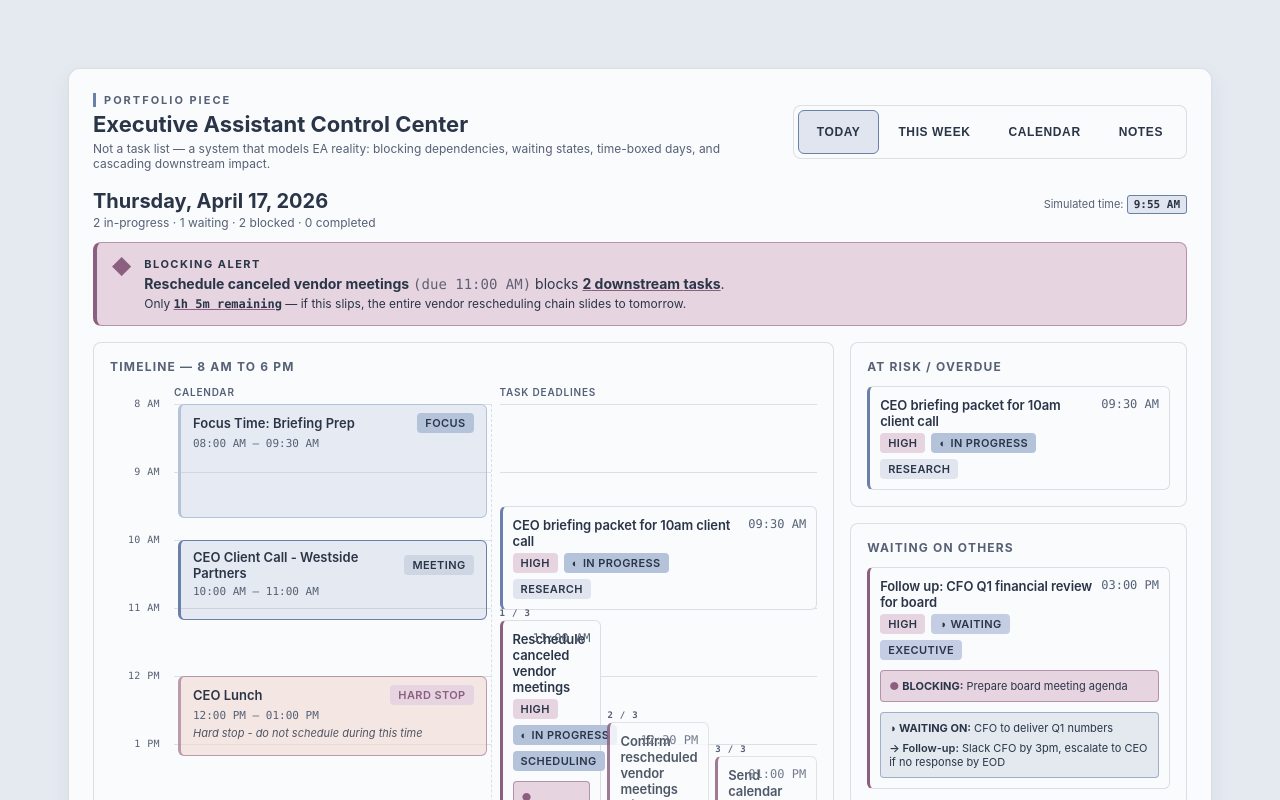
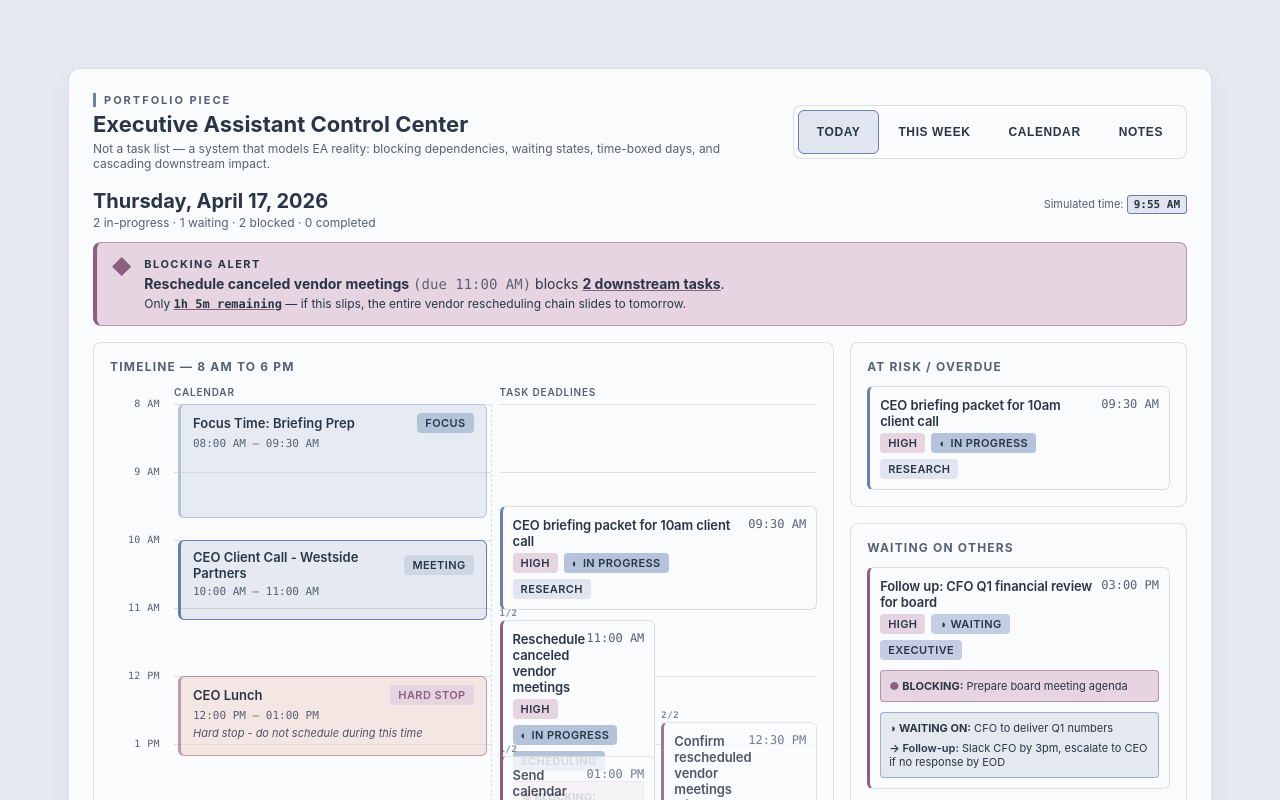
Before and after one commit to devika-builds/ea-control-center, a React (Vite) app in the folder ea-control-center/: page / in a window 1280 px wide. Shown: the top 800 px of the page. Built offline with nearby package versions, Linux system fonts and the light colour scheme.

Commit message:
Add files via upload

```diff
--- a/ea-control-center/src/ExecutiveAssistantControlCenter.jsx
+++ b/ea-control-center/src/ExecutiveAssistantControlCenter.jsx
@@ -735,52 +735,60 @@ const EventBlock = ({ event }) => {
   );
 };
 
+// Hard cap on side-by-side packing. Beyond 2 columns, cards become unreadable
+// (titles wrap word-by-word). A third task that can't fit in a 2-column cluster
+// is pushed DOWN below the cluster instead of being squeezed into a third lane.
+const MAX_COLUMNS = 2;
+
 // Estimate a compact task card's rendered height so deadline blocks occupy
 // an appropriate slice of the timeline even when no explicit duration exists.
-// `columnCount` accounts for side-by-side packing: when cards are squeezed to
-// 50 % width (or tighter) the title + context lines wrap more, so their real
-// rendered height is meaningfully taller than a full-width card's.
+// `columnCount` accounts for side-by-side packing: when cards are at 50 %
+// width their context lines wrap more, but not as dramatically as at 33 %.
 const estimateCompactTaskHeight = (task, columnCount = 1) => {
-  // Rough char budget per line. A full-width compact card fits ~48 chars of
-  // 13px title text; each additional column roughly halves that budget.
-  const charsPerLine = Math.max(16, Math.floor(48 / columnCount));
+  // Char budget per line at compact 13px. Softer ramp than the 3-column-era
+  // estimator: 46 chars at col=1, ~26 at col=2. Title lines capped at 3.
+  const charsPerLine = columnCount === 1 ? 46 : 26;
   const titleLen = (task.title || "").length;
-  const titleLines = Math.max(1, Math.ceil(titleLen / charsPerLine));
-
-  // Base: header row (1-line title) + meta row (chips/time) + padding.
-  let h = 60 + titleLines * 20;
+  const titleLines = Math.min(3, Math.max(1, Math.ceil(titleLen / charsPerLine)));
+
+  // Base: header row (title) + chip row + padding.
+  let h = 56 + titleLines * 18;
 
   const isBlocked = task.status === "blocked";
   const isWaiting = task.status === "waiting";
   const isBlocking =
     (task.blockingTasks || []).length > 0 && !isBlocked && task.status !== "completed";
 
-  // Context lines (BLOCKING / WAITING ON / follow-up) wrap more aggressively
-  // when squeezed, so budget extra vertical room per column.
-  const contextLine = columnCount > 1 ? 52 : 34;
+  // Context lines (BLOCKING / WAITING ON / follow-up) wrap a bit more at 50%
+  // width but not catastrophically — small penalty only.
+  const contextLine = columnCount > 1 ? 42 : 32;
 
   if (isBlocking) h += contextLine;
   if (isBlocked && (task.blockedBy || []).length > 0) h += contextLine;
   if (isWaiting) {
     h += contextLine;
-    if (task.followUpAction) h += columnCount > 1 ? 36 : 24;
+    if (task.followUpAction) h += columnCount > 1 ? 28 : 22;
   }
   return h;
 };
 
-// Collision-detection column assignment.
+// Collision-detection column assignment with a MAX_COLUMNS=2 hard cap.
 //
-// Each task occupies a vertical slice of the timeline from its due-time top
-// to top + estimated height. Tasks whose slices overlap get assigned to
-// adjacent columns so they render side-by-side rather than stacking.
+// Each task occupies a vertical slice from its due-time top to top + estimated
+// height. Overlapping tasks pack side-by-side into adjacent columns — but
+// never more than MAX_COLUMNS (=2). If a third task would be needed, we
+// *flush* the current cluster and start a new one immediately below it, so
+// the task moves DOWN the timeline rather than being squeezed into a third
+// unreadable lane.
 //
 // Algorithm:
 //   1. Sort tasks by due time (idealTop).
-//   2. Walk through them, assigning each the lowest column index whose last
-//      task ended before this one starts (interval-graph coloring / greedy).
-//   3. Group contiguous overlap runs into clusters; every card in a cluster
-//      shares the same columnCount, so their widths are equal and they
-//      line up into a clean side-by-side grid.
+//   2. For each task: if it starts after the current cluster's repacked
+//      bottom, flush. Otherwise, try to place it in column 0 or 1.
+//   3. If both columns are occupied → flush cluster, bump the task's top to
+//      `flushedBottom + gap`, start a fresh cluster at column 0.
+//   4. After each insertion, repack the cluster so the next iteration's
+//      overlap test uses width-accurate heights.
 //
 // Returns: { placements: [{ task, top, height, column, columnCount }], totalHeight }
 const computeTaskColumns = (tasks) => {
@@ -789,18 +797,16 @@ const computeTaskColumns = (tasks) => {
     (a, b) => parseTimeToHours(a.dueTime) - parseTimeToHours(b.dueTime)
   );
 
-  // Helper: build an initial slice with a height estimate for the given width.
-  const makeSlice = (task, columnCount) => {
-    const top = (parseTimeToHours(task.dueTime) - DAY_START_HOUR) * HOUR_HEIGHT;
+  const CLUSTER_GAP = 8; // vertical gutter between an ejected task and the flushed cluster above
+
+  // Helper: build a slice for the given columnCount. `forcedTop` lets us bump
+  // a task below its natural due-time position when it's been ejected.
+  const makeSlice = (task, columnCount, forcedTop) => {
+    const naturalTop = (parseTimeToHours(task.dueTime) - DAY_START_HOUR) * HOUR_HEIGHT;
+    const top = forcedTop != null ? forcedTop : naturalTop;
     const height = estimateCompactTaskHeight(task, columnCount);
     return { task, top, bottom: top + height, height };
   };
-
-  // We run the cluster-and-assign loop iteratively: we re-estimate heights
-  // once we know each cluster's columnCount, then flush the cluster with
-  // width-accurate bottoms. If a re-estimated card now overlaps the next
-  // incoming task, the new task joins the existing cluster instead of opening
-  // a new one — preventing the visual stacking bug.
 
   const placements = [];
   let cluster = []; // [{ task, top, bottom, height, column }]
@@ -821,12 +827,15 @@ const computeTaskColumns = (tasks) => {
     return maxBottom;
   };
 
+  // Flush returns the cluster's bottom edge so the caller can position
+  // anything being ejected just below it.
   const flushCluster = () => {
-    if (!cluster.length) return;
-    repackCluster();
+    if (!cluster.length) return 0;
+    const bottom = repackCluster();
     placements.push(...cluster);
     cluster = [];
     clusterEnd = -Infinity;
+    return bottom;
   };
 
   sorted.forEach((task) => {
@@ -836,18 +845,29 @@ const computeTaskColumns = (tasks) => {
     if (s.top >= clusterEnd) {
       flushCluster();
     }
-    // Assign lowest free column within the active cluster.
+    // Find lowest free column within the MAX_COLUMNS cap.
     const columnEnds = {};
     cluster.forEach((p) => {
       columnEnds[p.column] = Math.max(columnEnds[p.column] ?? -Infinity, p.bottom);
     });
     let column = 0;
-    while ((columnEnds[column] ?? -Infinity) > s.top) column += 1;
-    cluster.push({ ...s, column });
-    // Tentatively repack NOW so the next iteration's overlap test uses
-    // width-accurate heights. This is what prevents the "looks fine at
-    // full width but overlaps at 50%" bug.
-    clusterEnd = repackCluster();
+    while (column < MAX_COLUMNS && (columnEnds[column] ?? -Infinity) > s.top) {
+      column += 1;
+    }
+
+    if (column < MAX_COLUMNS) {
+      // Fits in-cluster at this column.
+      cluster.push({ ...s, column });
+      clusterEnd = repackCluster();
+    } else {
+      // All columns occupied → eject: flush this cluster and drop the task
+      // into a fresh cluster starting just below the flushed bottom.
+      const flushedBottom = flushCluster();
+      const bumpedTop = Math.max(s.top, flushedBottom + CLUSTER_GAP);
+      const bumped = makeSlice(task, 1, bumpedTop);
+      cluster.push({ ...bumped, column: 0 });
+      clusterEnd = repackCluster();
+    }
   });
   flushCluster();
 
@@ -874,17 +894,19 @@ const TaskColumnBlock = ({ task, taskIndex, onSelect, top, height, column, colum
     >
       {columnCount > 1 && (
         <div
+          aria-hidden="true"
           style={{
             fontSize: 9,
-            fontWeight: 700,
-            letterSpacing: 0.8,
+            fontWeight: 600,
+            letterSpacing: 0.5,
             color: COLORS.textSecondary,
-            textTransform: "uppercase",
+            opacity: 0.75,
             marginBottom: 2,
             fontFamily: MONO_STACK,
+            fontVariantNumeric: "tabular-nums",
           }}
         >
-          {column + 1} / {columnCount}
+          {column + 1}/{columnCount}
         </div>
       )}
       <TaskCard task={task} taskIndex={taskIndex} onSelect={onSelect} compact />
```
